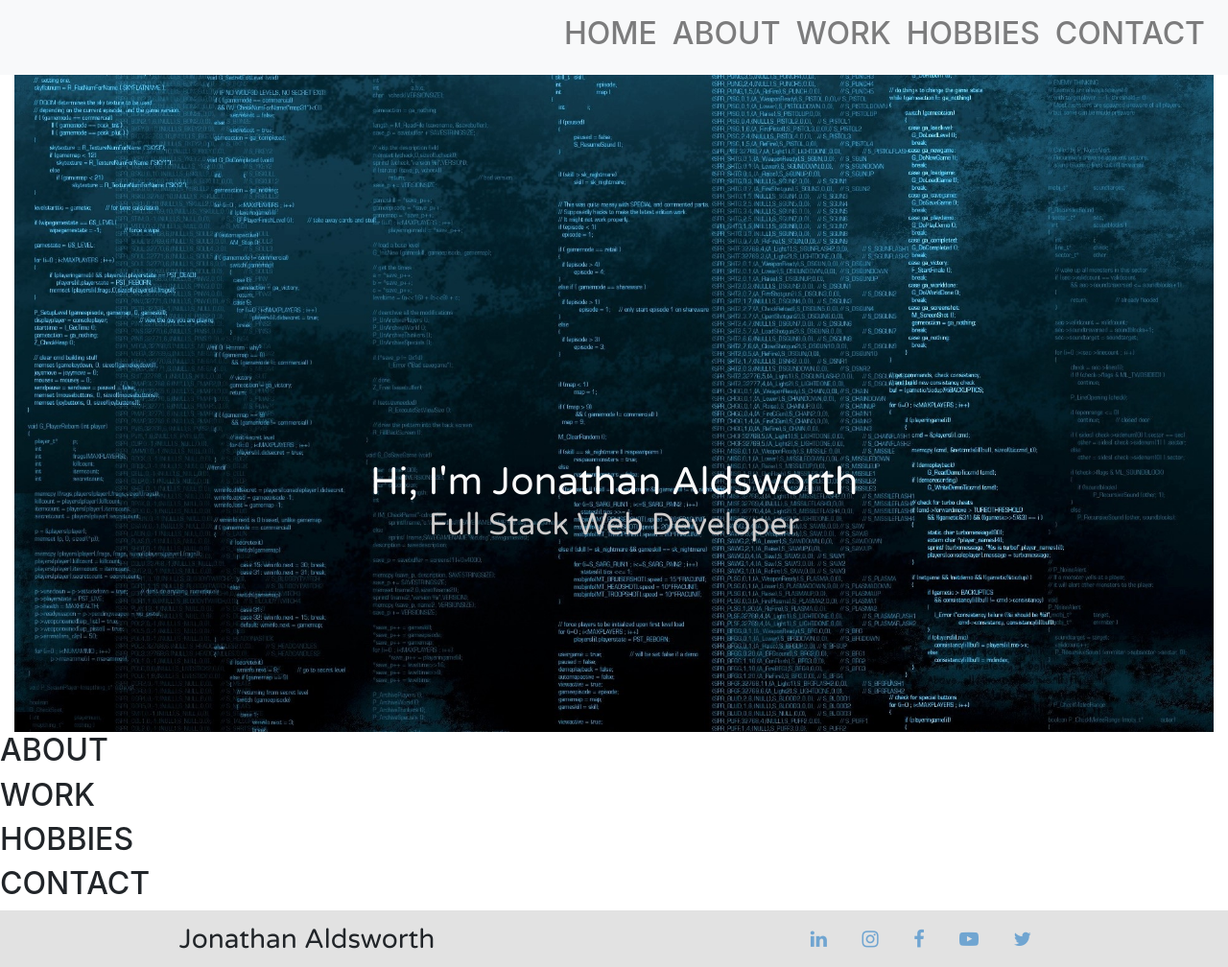
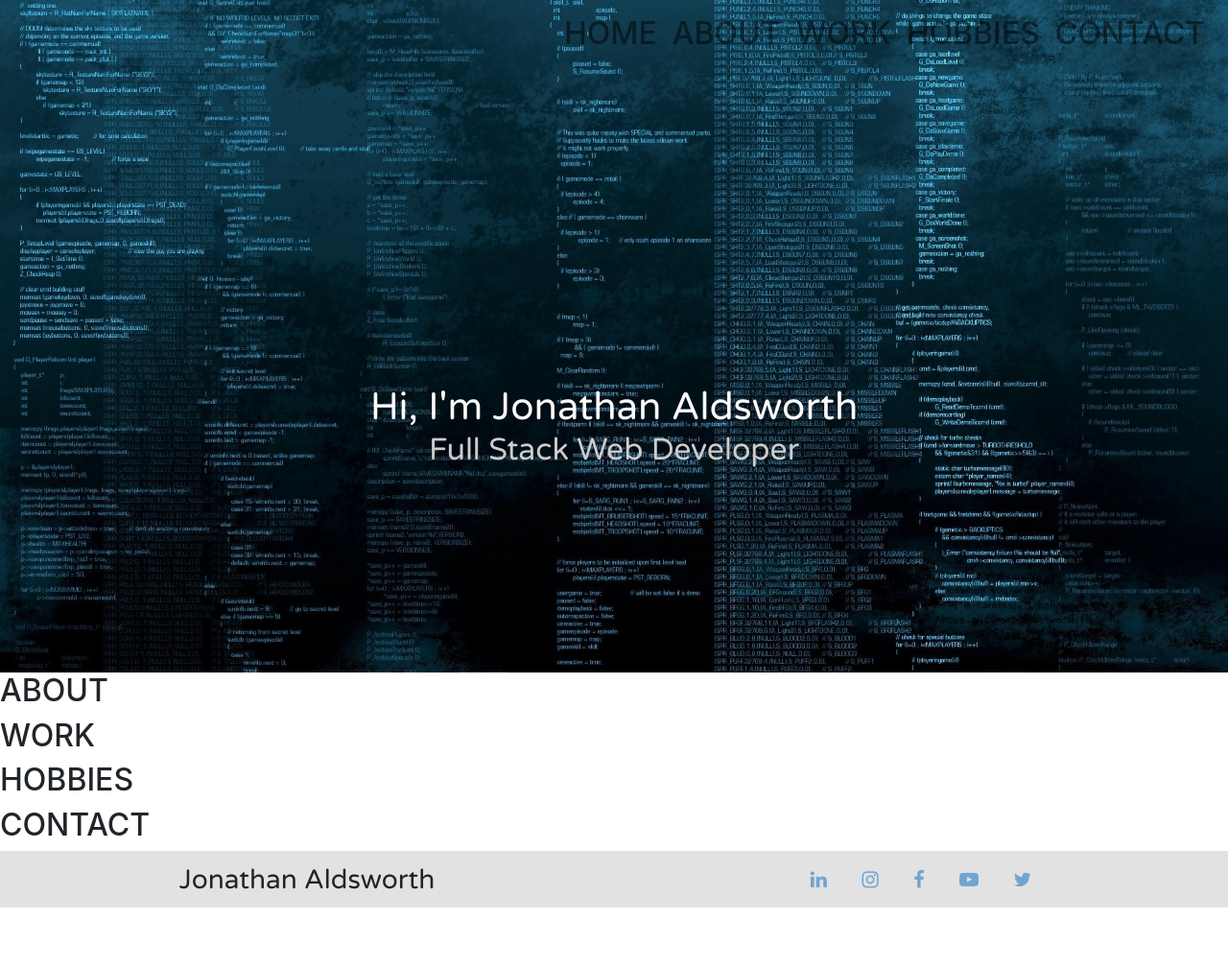
Before and after one commit to Code-Institute-Submissions/Resume-6, a plain HTML site: page index.html in a window 1280 px wide. Shown: the whole page at 96% size. After the commit the page ends 946 px from the top, so only its background shows below. Drawn offline with nearby package versions, Linux system fonts and the light colour scheme.

Commit message:
styled background image

```diff
--- a/css/style.css
+++ b/css/style.css
@@ -32,6 +32,10 @@
     text-align: center;
  }
 
+ .imagesize{
+     padding: 0px;
+ }
+
 
 /*--Footer--*/
 
--- a/index.html
+++ b/index.html
@@ -10,7 +10,7 @@
 </head>
 <body>
     <header id="home">
-        <nav class="navbar navbar-expand-lg navbar-light bg-light">
+        <nav class="navbar navbar-expand-lg navbar-light bg-transparent fixed-top">
             <button class="navbar-toggler" type="button" data-toggle="collapse" data-target="#navbarNav" aria-controls="navbarNav" aria-expanded="false" aria-label="Toggle navigation">
                 <span class="navbar-toggler-icon"></span>
             </button>
@@ -27,7 +27,7 @@
 
         <div class="container-fluid headbkimg">
             <div class="row">
-                <div class="col-12">
+                <div class="col-12 imagesize">
                     <img src="images/codebr.jpg" alt="code background" class="main-image">
                     <h1 class="headintro"> Hi, I'm Jonathan Aldsworth </h1>
                     <h2 class="headintro2">Full Stack Web Developer</h2>
```
